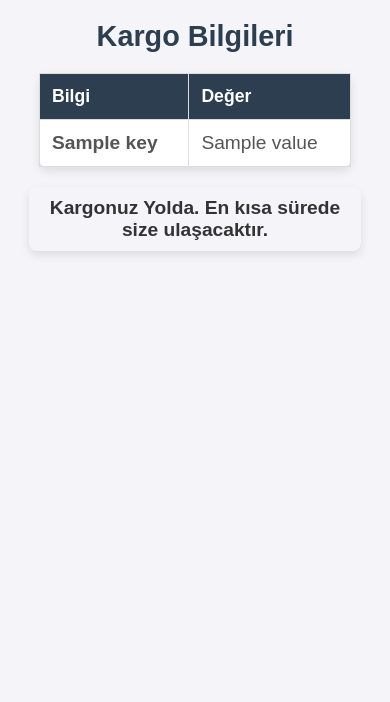
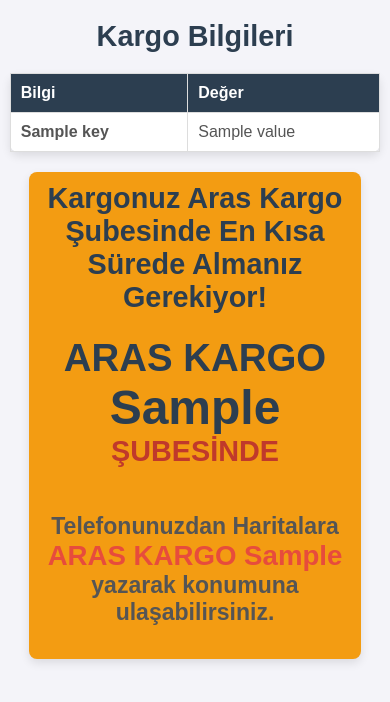
Before and after one commit to SiparisTakip/siparis_takip2, a Flask app: template templates/result.html in a window 390 px wide. Shown: the top 702 px of the page. Run offline with Flask 3, Linux system fonts and the light colour scheme; the template is opened without the code that fills it: most values are stand-ins (such as "Sample title", 1, 10 or a date in 2020).

Commit message:
Update result.html

```diff
--- a/templates/result.html
+++ b/templates/result.html
@@ -56,24 +56,41 @@
             padding: 15px;
             border-radius: 8px;
             box-shadow: 0 4px 10px rgba(0, 0, 0, 0.1);
-    display: flex;
-    flex-direction: column;
-    align-items: center;
-    justify-content: center; /* İçeriği dikey olarak ortalar */
-    margin-top: 30px; /* Üstten biraz boşluk */
+        }
+        .status.green {
+            background-color: #27ae60;
+            color: white;
+        }
+        .status.blue {
+            background-color: #3498db;
+            color: white;
+        }
+        .status.red {
+            background-color: #e74c3c;
+            color: white;
+        }
+        .status.orange {
+            background-color: #f39c12;
+            color: white;
         }
 
+        /* Media Queries for Responsive Design */
         @media screen and (max-width: 600px) {
-    .status {
-        font-size: 1.2em;
+            table {
+                width: 95%;
+            }
+            th, td {
                 padding: 10px;
-        margin-top: 10px; /* Mobilde üst margin değeri azaltılabilir */
+                font-size: 1em;
             }
             h1 {
                 font-size: 1.8em;
             }
+            .status {
+                font-size: 1.2em;
+                padding: 10px;
             }
-
+        }
     </style>
 </head>
 <body>
@@ -101,7 +118,7 @@
         green
         {% elif supabase_takip == 'supabase' %}
         green
-        {% elif son_durum == 'YOLDA' or 'ÇIKIŞ ŞUBESİNDE' %}
+        {% elif son_durum == 'YOLDA' or son_durum == 'ÇIKIŞ ŞUBESİNDE' %}
         blue
         {% elif gonderi_tip == 'İADE' %}
         red
@@ -114,14 +131,14 @@
         Kargonuz Teslim Edildi
         {% elif supabase_takip == 'supabase' %}
         Kargonuz İşleme Alınmıştır. Adınıza Fatura Kesildi, en hızlı sürede hazırlanıp kargoya teslim edilecektir.
-        {% elif son_durum == 'YOLDA' or 'ÇIKIŞ ŞUBESİNDE' %}
+        {% elif son_durum == 'YOLDA' or son_durum == 'ÇIKIŞ ŞUBESİNDE' %}
         Kargonuz Yolda. En kısa sürede size ulaşacaktır.
         {% elif gonderi_tip == 'İADE' %}
         Kargonuz İade Ediliyor.
         {% elif son_durum == 'TESLİMATTA' and gonderi_tip == 'NORMAL' %}
         Kargonuz Dağıtımda.
         {% else %}
-        <div style="font-size: 1.5em; color: #f39c12;">Kargonuz Aras Kargo Şubesinde En Kısa Sürede Almanız Gerekiyor!</div><br>
+        <div style="font-size: 1.5em; color: #2c3e50;">Kargonuz Aras Kargo Şubesinde En Kısa Sürede Almanız Gerekiyor!</div><br>
         <div style="font-size: 2em; font-weight: bold; color: #2c3e50;">ARAS KARGO</div>
         <div style="font-size: 2.5em; font-weight: bold; color: #2c3e50;">{{ teslimat_sube }}</div>
         <div style="font-size: 1.5em; font-weight: bold; color: #c0392b;">ŞUBESİNDE</div><br>
```
Lines whose indentation alone changed are shown as unchanged.
